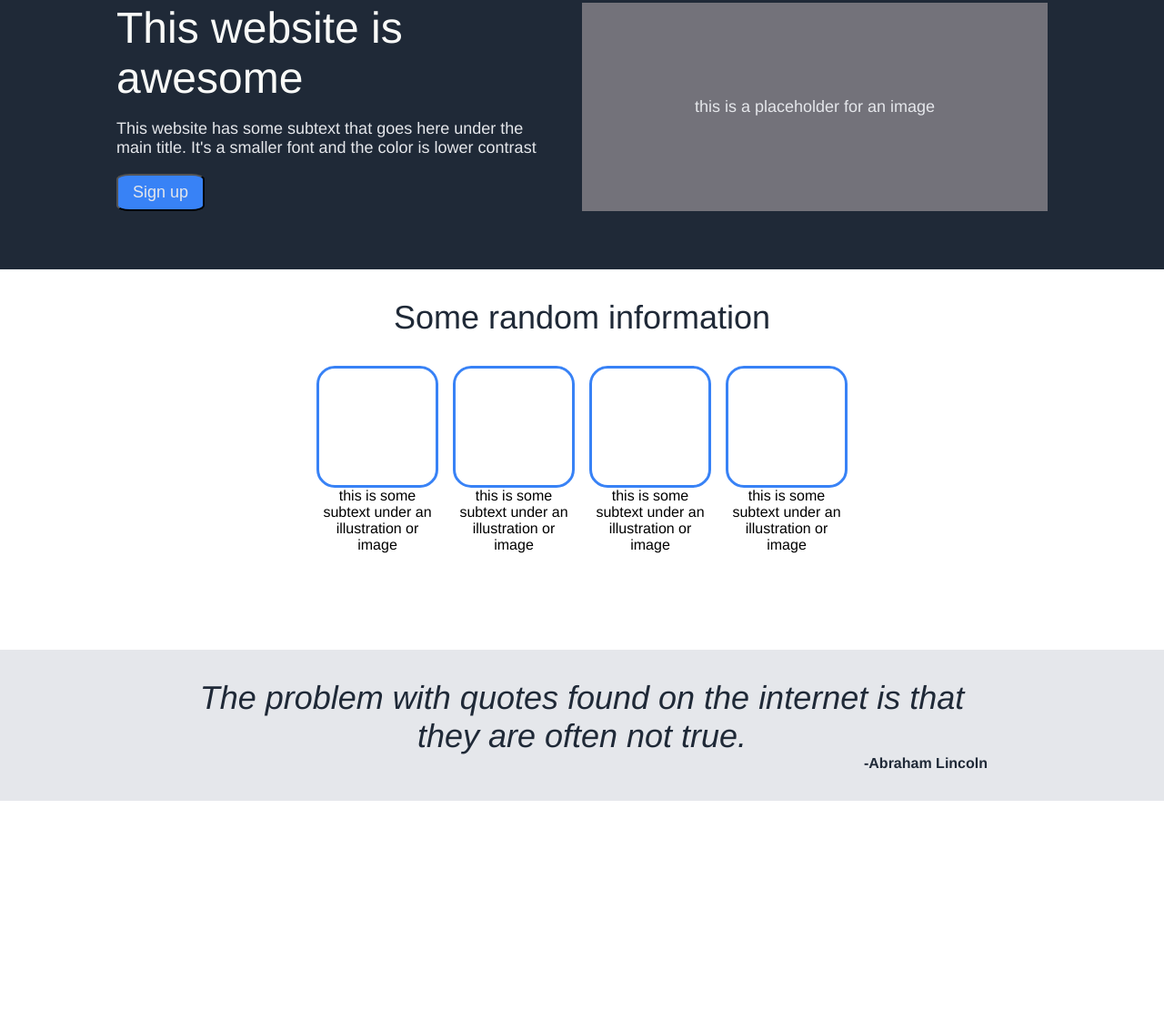
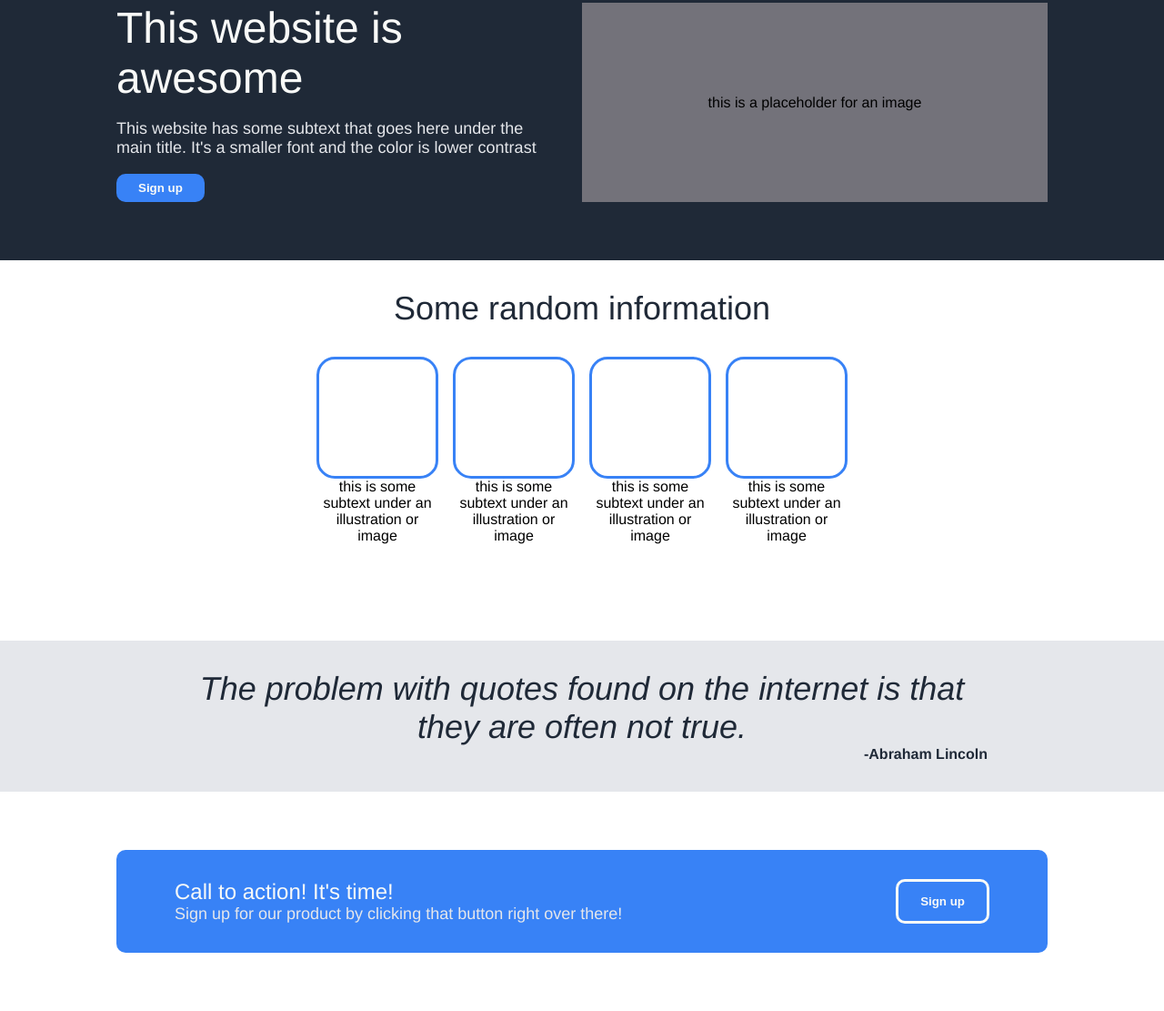
Before and after one commit to Eliana-2/odin-landing-page, a plain HTML site: page index.html in a window 1280 px wide. Shown: the part 105-1216 px from the top of the page at 91% size. Before the commit the page ends 985 px from the top, so only its background shows below. Drawn offline with Linux system fonts and the light colour scheme.

Commit message:
Add HTML and CSS for fourth section of page

```diff
--- a/index.html
+++ b/index.html
@@ -21,7 +21,7 @@
           <div class="caption">
             <div>This website is awesome</div>
             <p>This website has some subtext that goes here under the main title. It's a smaller font and the color is lower contrast</p>
-            <button>Sign up</button>
+            <button id="top-button">Sign up</button>
           </div>
         </div>
         <div class="placeholder">this is a placeholder for an image</div>
@@ -56,6 +56,15 @@
       </div>
     </div>
   </div>
+  <div class="bottom">
+    <div class="action-box">
+      <div class="box-text">
+        <div class="bottom-header">Call to action! It's time!</div>
+        <div class="bottom-text">Sign up for our product by clicking that button right over there!</div>
+      </div>
+      <button id="bottom-button">Sign up</button>
+    </div>
+  </div>
   <div class="footer"></div>
 </body>
 </html>
--- a/style.css
+++ b/style.css
@@ -3,6 +3,7 @@ body {
   flex-direction: column;
   margin: 0px;
   font-family: 'Helvetica';
+  min-width: 1080px;
 }
 
 .content {
@@ -27,17 +28,20 @@ ul {
   padding-top: 16px;
 }
 
-.logo {
+.logo, .bottom-header {
   font-size: 24px;
+}
+
+.logo, .bottom-header, button {
   color: #F9FAF8;
 }
 
-.header-links, .hero p , .placeholder, button{
+.header-links, .hero p , .placeholde, .bottom-text {
   font-size: 18px;
   color: #E5E7EB;
 }
 
-.header, .hero {
+.header, .hero, .bottom {
   padding-left: 128px;
   padding-right: 128px;
 }
@@ -70,9 +74,13 @@ ul {
 }
 
 button {
-  background-color: #3882F6;
-  padding: 8px 16px 8px 16px;
-  border-radius: 15%;
+  padding: 8px 24px 8px 24px;
+  border-radius: 10px;
+  font-weight: bold;
+}
+
+#top-button {
+  border-style: none;
 }
 
 .square-text {
@@ -131,3 +139,27 @@ button {
 .quote-container {
   padding: 32px 194px 32px 194px;
 }
+
+.action-box, button {
+  background-color: #3882F6;
+}
+
+#bottom-button {
+  border-color:#F9FAF8;
+  border-width: 3px;
+  border-style: solid;
+  margin-left: auto;
+}
+
+.bottom {
+  padding-top: 64px;
+  padding-bottom: 64px;
+}
+
+.action-box {
+  display: flex;
+  padding: 32px 64px 32px 64px;
+  justify-content: space-between;
+  gap: 64px;
+  border-radius: 10px;
+}
```
